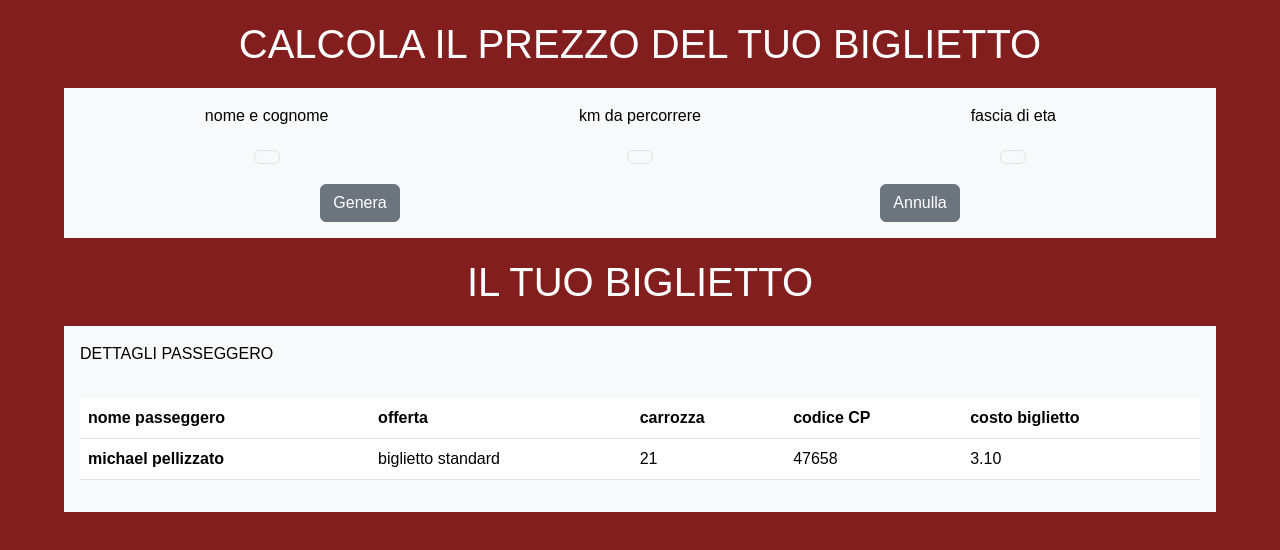
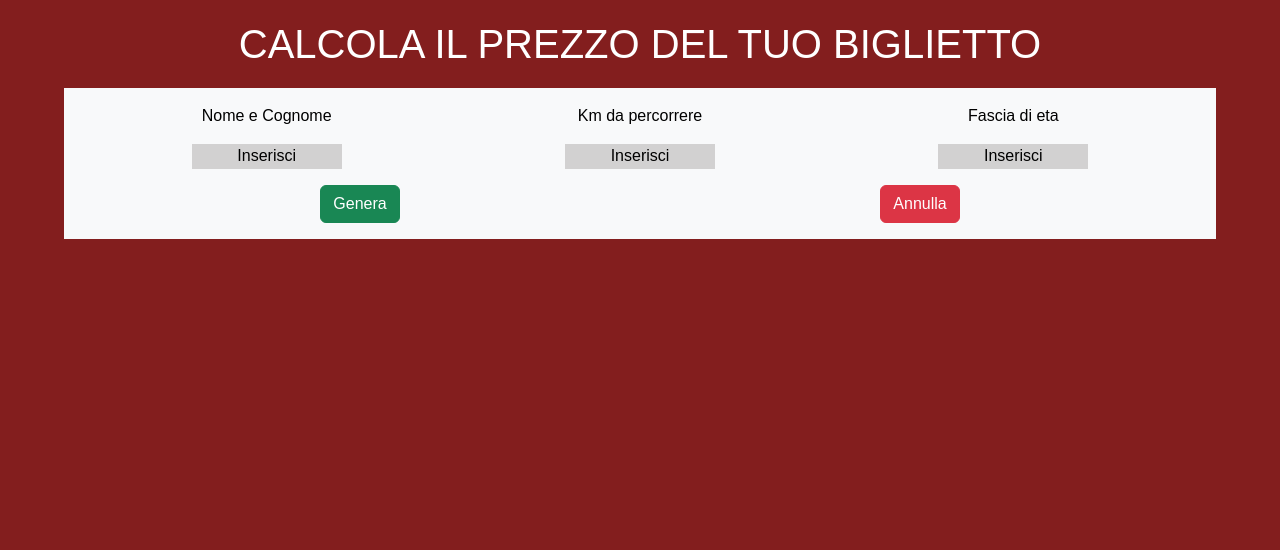
Before and after one commit to Michael-Pellizzato/js-biglietto-treno-form, a plain HTML site: page index.html in a window 1280 px wide. Drawn offline with nearby package versions, Linux system fonts and the light colour scheme.

Commit message:
start js

```diff
--- a/index.html
+++ b/index.html
@@ -17,55 +17,55 @@
         <div class="container text-center">
             <div class="row">
               <div class="col">
-                nome e cognome
+                Nome e Cognome
               </div>
               <div class="col">
-                km da percorrere
+                Km da percorrere
               </div>
               <div class="col">
-                fascia di eta
+                Fascia di eta
               </div>
             </div>
           </div>
           <div class="container text-center">
             <div class="row">
               <div class="col">
-                <button type="button" class="btn btn-light border"></button>
+                <span id="nome-cognome">Inserisci</span>
               </div>
               <div class="col">
-                <button type="button" class="btn btn-light border"></button>
+                <span id="km">Inserisci</span>
               </div>
               <div class="col">
-                <button type="button" class="btn btn-light border"></button>
+                <span id="eta">Inserisci</span>
               </div>
             </div>
           </div>
           <div class="container text-center">
             <div class="row">
               <div class="col">
-                <button type="button" class="btn btn-secondary">Genera</button>
+                <button type="button" class="btn btn-success">Genera</button>
               </div>
               <div class="col">
-                <button type="button" class="btn btn-secondary">Annulla</button>
+                <button type="button" class="btn btn-danger">Annulla</button>
               </div>
             </div>
           </div>
     </div>
 
-    <div class="div-flex">
+    <div class="div-flex d-none">
         <h1>IL TUO BIGLIETTO</h1>
     </div>
 
-    <div class="text-bg-light p-3 none">
+    <div class="text-bg-light p-3 d-none">
         <p>DETTAGLI PASSEGGERO</p>
         <table class="table">
             <thead>
               <tr>
-                <th scope="col">nome passeggero</th>
-                <th scope="col">offerta</th>
-                <th scope="col">carrozza</th>
-                <th scope="col">codice CP</th>
-                <th scope="col">costo biglietto</th>
+                <th scope="col">Nome passeggero</th>
+                <th scope="col">Offerta</th>
+                <th scope="col">Carrozza</th>
+                <th scope="col">Codice CP</th>
+                <th scope="col">Costo biglietto</th>
               </tr>
             </thead>
             <tbody>
--- a/main.js
+++ b/main.js
@@ -13,3 +13,23 @@ Solo una volta che il milestone 1 sarà completo e funzionante allora realizzere
 Il recap dei dati e l'output del prezzo finale, andranno quindi stampati in pagina (il prezzo dovrà essere formattato con massimo due decimali, per indicare i centesimi sul prezzo). Questo richiederà un minimo di ricerca.
 MILESTONE 3:
 Ora che la logica è funzionante in pagina, possiamo andare a dedicarci allo stile, raffinando la parte di HTML e CSS in modo da renderla esteticamente gradevole.*/
+
+
+// variabili
+const prezzobigliettokm = 0.21
+let km = parseInt (  ( "quanti km devi percorrere") )
+let età = parseInt (  ( "quanti anni hai") )
+let scontominorenni = 0.80
+let scontoover65 = 0.60
+let prezzobiglietto;
+
+// calcoli
+
+if ( età < 18 ) {
+    prezzobiglietto = ( prezzobigliettokm * km ) * scontominorenni
+    console.log ( `il prezzo del tuo biglietto è: ${prezzobiglietto}`)
+} else if ( età > 65 ) {
+    prezzobiglietto = ( prezzobigliettokm * km ) * scontoover65
+} else {
+    prezzobiglietto = ( prezzobigliettokm * km )
+}
--- a/style.css
+++ b/style.css
@@ -32,3 +32,10 @@ h1{
     border-style: groove;
     border-color: black;
 }
+
+span{
+    display: inline-block;
+    background-color: rgba(181, 177, 177, 0.549);
+    min-width: 150px;
+    min-height: 25px;
+}
```
